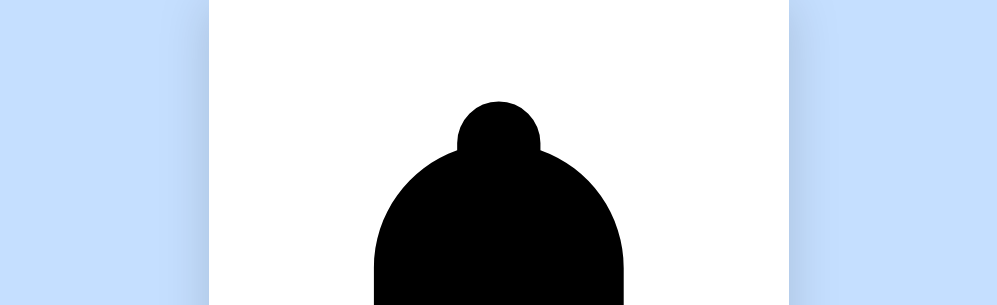
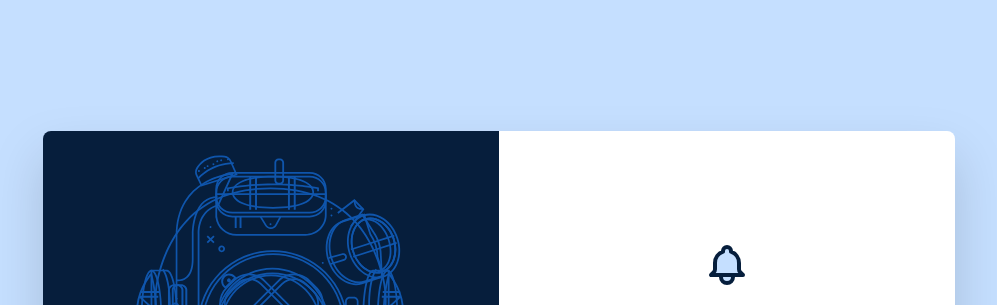
Before and after one commit to CapoteDoAgreste/Tailwind-Aula, a website: page newsletter.html in a window 1280 px wide. Shown: the top 305 px of the page, without its empty margins (141-1138 px from the left). Drawn offline with nearby package versions, Linux system fonts and the light colour scheme.

Commit message:
Finishing study project

```diff
--- a/newsletter.html
+++ b/newsletter.html
@@ -20,6 +20,19 @@
             fontFamily: {
               inter: ["Inter", "sans-serif"],
             },
+            keyframes: {
+              bell_kf: {
+                "0%, 100%": {
+                  transform: "rotate(-10deg)",
+                },
+                "50%": {
+                  transform: "rotate(10deg)",
+                },
+              },
+            },
+            animation: {
+              bell: "bell_kf 0.3s ease-in-out infinite",
+            },
           },
         },
         variants: {},
@@ -30,19 +43,23 @@
   <body
     class="bg-blue-light font-inter flex justify-center items-center h-screen"
   >
-    <main class="flex rounded-bl px-6 drop-shadow-2xl">
-      <section class="bg-blue-dark hidden">
+    <main class="flex rounded-bl px-6 drop-shadow-2xl lg:w-3/4">
+      <section class="bg-blue-dark hidden lg:block lg:w-1/2 lg:rounded-l-lg">
         <img
-          class=""
+          class="p-6 m-auto"
           src="image/icone-mergulhador.svg"
           alt="icone de mergulhador"
         />
       </section>
 
-      <section class="bg-white p-10 gap-6 flex flex-col rounded-lg">
-        <div class="">
+      <!-- lg: sistema de condição, que verifica o modo notebook/desktop -->
+
+      <section
+        class="bg-white p-10 gap-6 flex flex-col rounded-lg lg:w-1/2 flex justify-center lg:rounded-l-none"
+      >
+        <div class="self-center relative group">
           <svg
-            class=""
+            class="fill-blue-dark absolute top-0 left-1 opacity-0 group-hover:opacity-100 group-hover:animate-ping"
             width="35"
             height="20"
             viewBox="0 0 44 20"
@@ -62,7 +79,11 @@
               d="M6.00014 11.0928C5.69804 11.1802 5.49893 11.3671 5.00688 12.0303C3.94497 13.4651 3.16455 15.102 2.62215 17.0463C2.44822 17.6672 2.44822 17.9838 2.62215 18.442C2.72743 18.7223 2.92882 18.9906 3.13022 19.1202C3.63143 19.4427 4.27453 19.2106 4.58349 18.5987C4.67274 18.4209 4.69792 18.3425 4.85583 17.7758C4.97484 17.3537 5.25176 16.6182 5.48062 16.1208C5.8674 15.2768 6.22442 14.692 6.8309 13.9083C7.21997 13.4018 7.2932 13.2662 7.35271 12.9436C7.48316 12.2111 7.24743 11.5208 6.76453 11.2164C6.50134 11.0506 6.27248 11.0144 6.00014 11.0928Z"
             />
           </svg>
-          <svg class="" viewBox="0 0 24 24" xmlns="http://www.w3.org/2000/svg">
+          <svg
+            class="w-12 h-12 fill-blue-light stroke-blue-dark group-hover:animate-bell"
+            viewBox="0 0 24 24"
+            xmlns="http://www.w3.org/2000/svg"
+          >
             <path
               stroke-linecap="round"
               stroke-linejoin="round"
@@ -90,7 +111,7 @@
             placeholder="Digite seu endereço de email"
           />
           <button
-            class="font-bold text-white bg-blue-dark w-full rounded-full py-2 shadow-2xl"
+            class="font-bold text-white bg-blue-dark w-full rounded-full py-2 shadow-2xl hover:bg-blue-hover"
             type="button"
           >
             Inscreva-se
```
